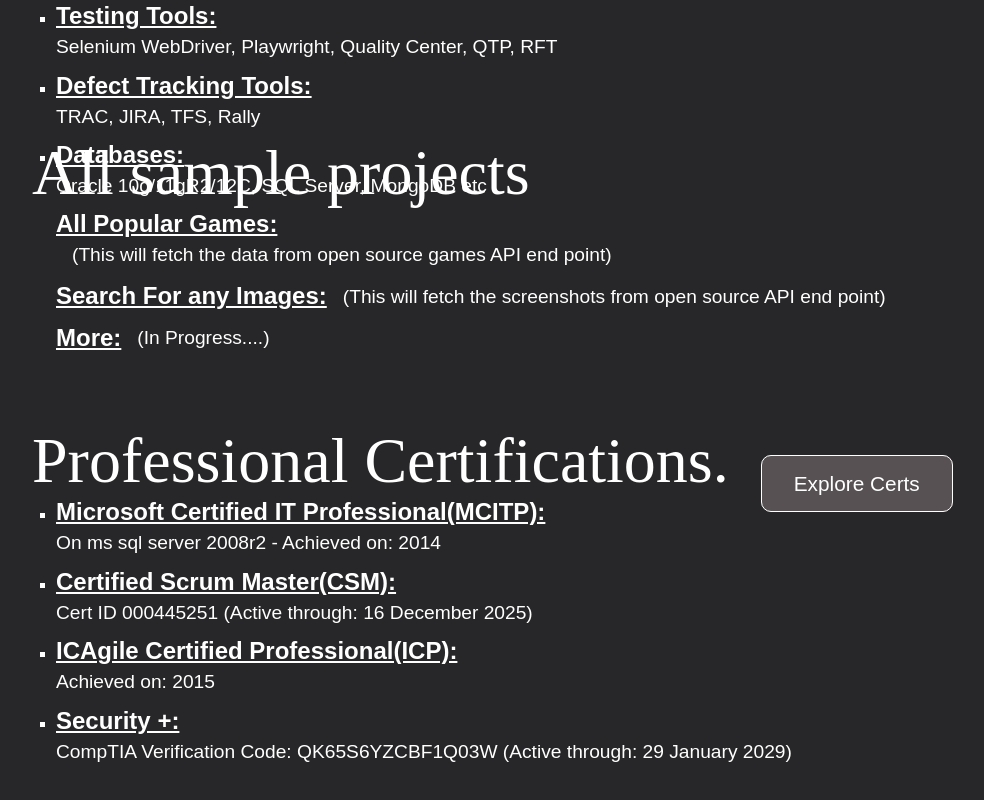
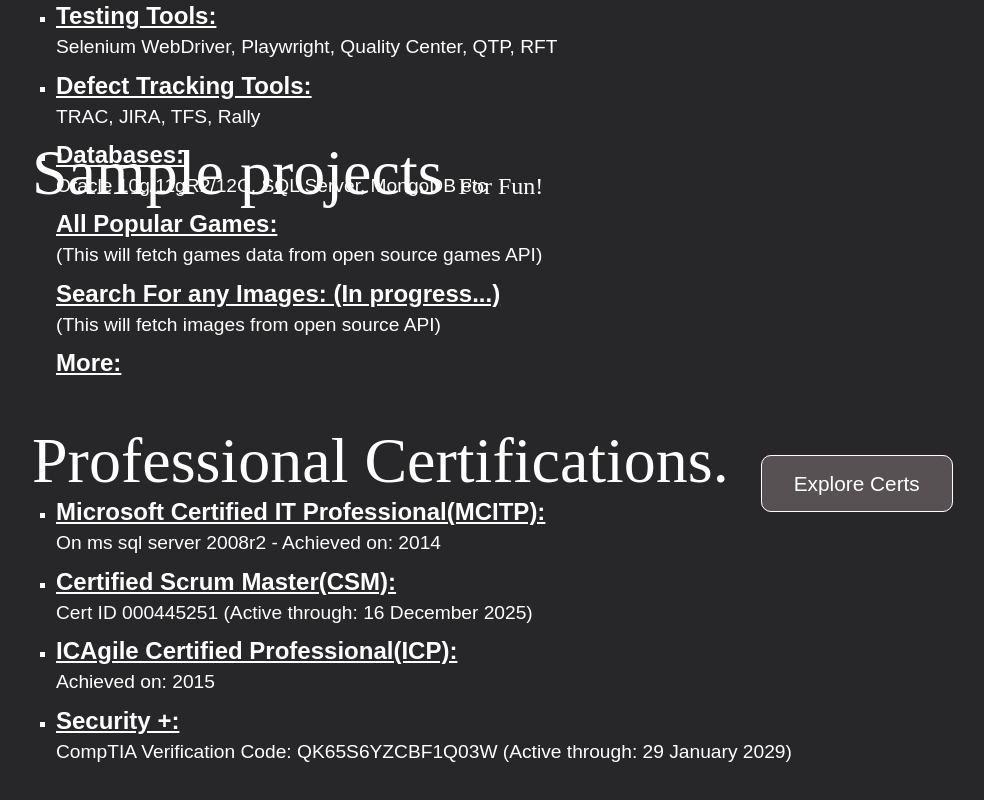
Before and after one commit to SaikatDEV/react-my-website, a React (Create React App) app: page / in a window 1280 px wide. Shown: the part 1152-1952 px from the top of the page, without its empty margins (128-1112 px from the left). Built offline with nearby package versions, Linux system fonts and the light colour scheme.

Commit message:
Updated a few headers

```diff
--- a/src/components/SampleProjects.js
+++ b/src/components/SampleProjects.js
@@ -7,35 +7,36 @@
     <div className="projects">
       <div className="sample">
         <div className="title">
-          <h2>All sample projects</h2>
+          <h2>
+            Sample projects <span>For Fun!</span>
+          </h2>
         </div>
         <div className="allGamesList">
-          <ul style={{ listStyleType: "square" }}>
+          <ul>
             <li>
               <Link to="/projects">
                 <b>
                   <u>All Popular Games:</u>
                 </b>
-                <p>
-                  (This will fetch the data from open source games API end
-                  point)
-                </p>
+                <p>(This will fetch games data from open source games API)</p>
               </Link>
             </li>
 
             <li>
+              <Link to="/">
                 <b>
-                <u>Search For any Images:</u>
+                  <u>Search For any Images: (In progress...)</u>
                 </b>
-              <p>
-                (This will fetch the screenshots from open source API end point)
-              </p>
+                <p>(This will fetch images from open source API)</p>
+              </Link>
             </li>
             <li>
+              <Link to="/">
                 <b>
                   <u>More:</u>
                 </b>
                 <p>(In Progress....)</p>
+              </Link>
             </li>
           </ul>
         </div>
--- a/src/pages/AllProjects.js
+++ b/src/pages/AllProjects.js
@@ -21,6 +21,8 @@
   // If we dont use [dispatch] in useEffect, it will keep fetching
   const dispatch = useDispatch();
   useEffect(() => {
+    // This below will scroll to the top at the beginning
+    window.scrollTo(0, 0);
     dispatch(loadGames());
   }, [dispatch]);
 
--- a/src/styles/sampleProjects.scss
+++ b/src/styles/sampleProjects.scss
@@ -19,6 +19,9 @@
 
       h2 {
         font-size: 4rem;
+        span {
+          font-size: 1.5rem;
+        }
       }
     }
 
@@ -30,9 +33,6 @@
         display: flex;
         align-items: center;
         justify-content: flex-start;
-        p {
-          margin-left: 1rem;
-        }
       }
 
       a {
```
Lines whose indentation alone changed are shown as unchanged.
